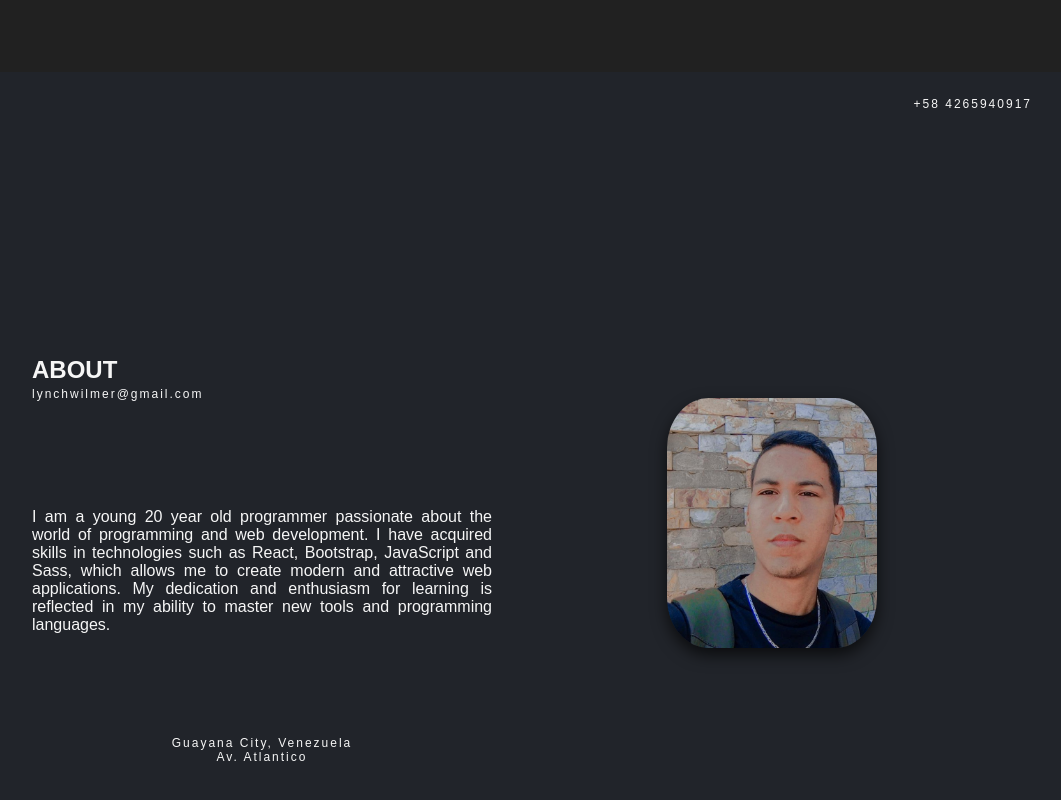
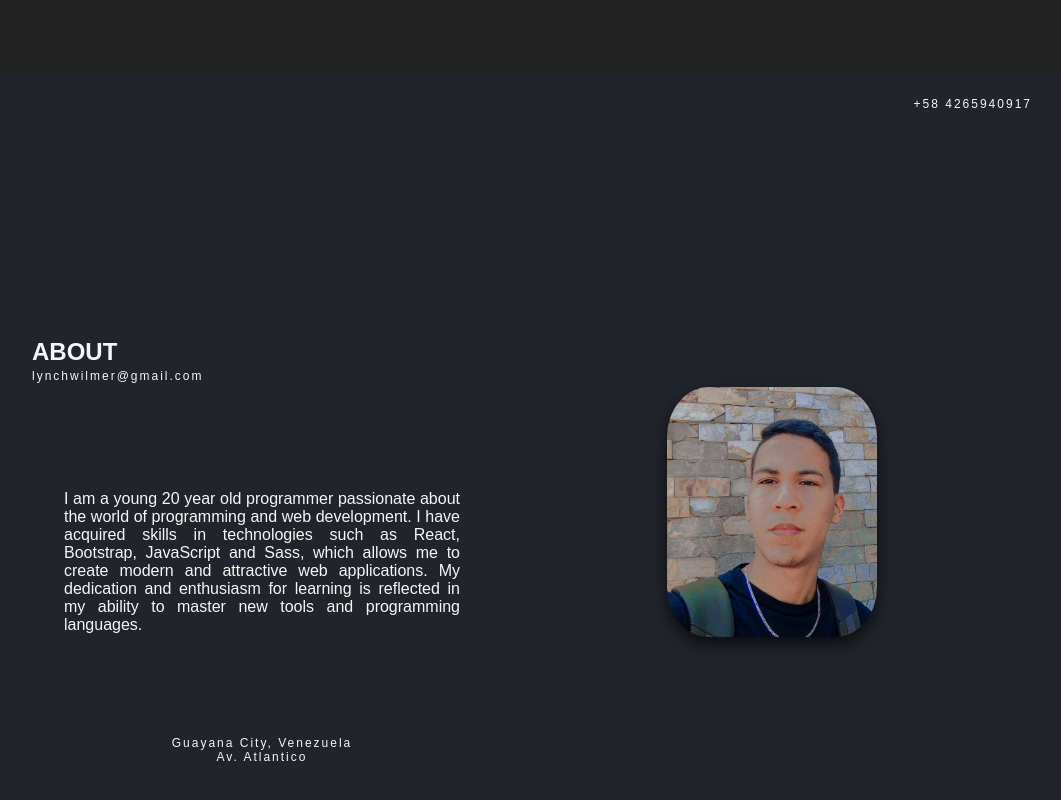
Before and after one commit to Will855/Wilmer_Lynch, a website: page index.html in a window 1280 px wide. Shown: the part 870-1670 px from the top of the page, without its empty margins (148-1209 px from the left). Drawn offline with nearby package versions, Linux system fonts and the light colour scheme.

Commit message:
Update Struct.css

```diff
--- a/archivos/CSS/Struct.css
+++ b/archivos/CSS/Struct.css
@@ -115,6 +115,7 @@ header .logo {
   max-width: 35rem;
   text-align: justify;
   align-items: center;
+  margin: 0px 2rem;
 }
 .aboutBx .title-about {
   display: flex;
```
